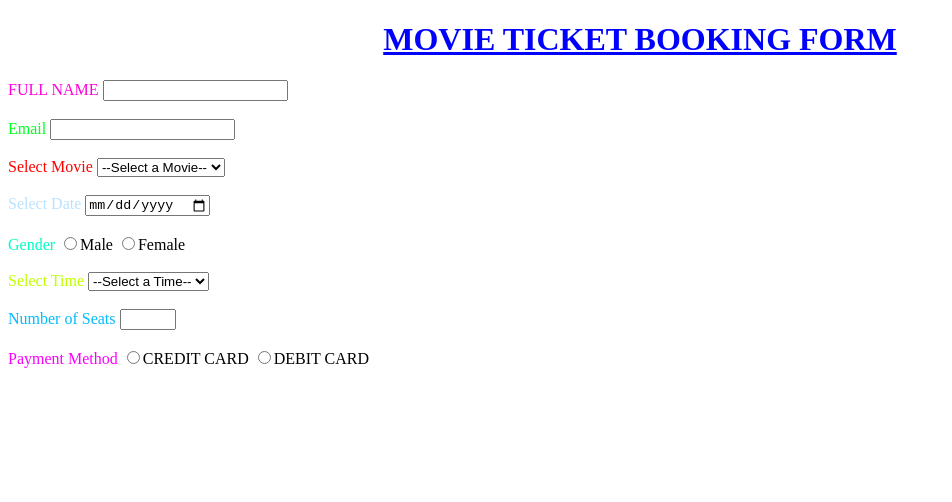
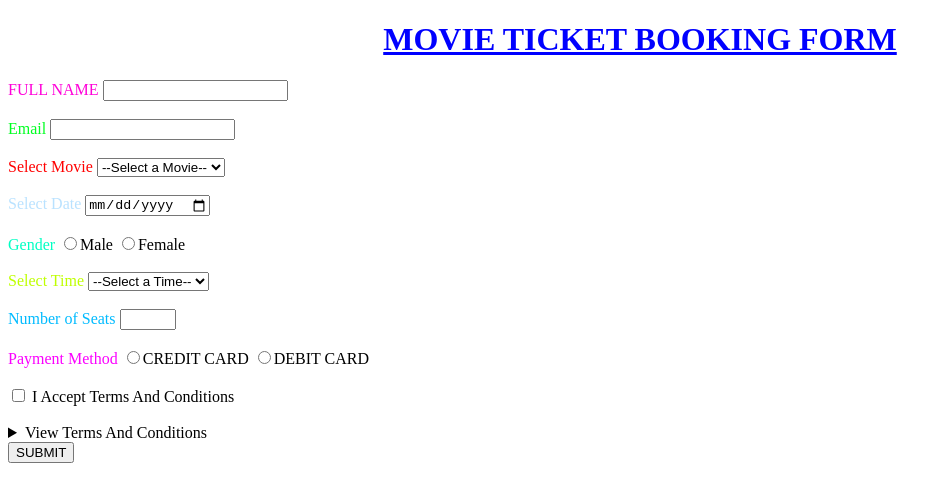
Before and after one commit to Anushree47/Section1, a plain HTML site: page bookingticketform.html in a window 1280 px wide. Shown: the whole page, without its empty margins (0-952 px from the left). Drawn offline with Linux system fonts and the light colour scheme.

Commit message:
bookingticketform.html

```diff
--- a/bookingticketform.html
+++ b/bookingticketform.html
@@ -58,6 +58,15 @@
     <input type="radio" name="payment" >DEBIT CARD
     <br>
     <br>
+    <input type="checkbox">
+<label for="">I Accept Terms And Conditions</label>
+<br>
+<br>
+<details>
+    <summary>View Terms And Conditions</summary>
+    <p>Lorem ipsum, dolor sit amet consectetur adipisicing elit. Sed perferendis debitis, eveniet animi libero veniam obcaecati molestias modi architecto placeat culpa similique harum. Cumque, distinctio. Numquam perferendis officia id quae.</p>
+</details>
+    <button type="submit">SUBMIT</button>
     </form>
 
 </body>
```
